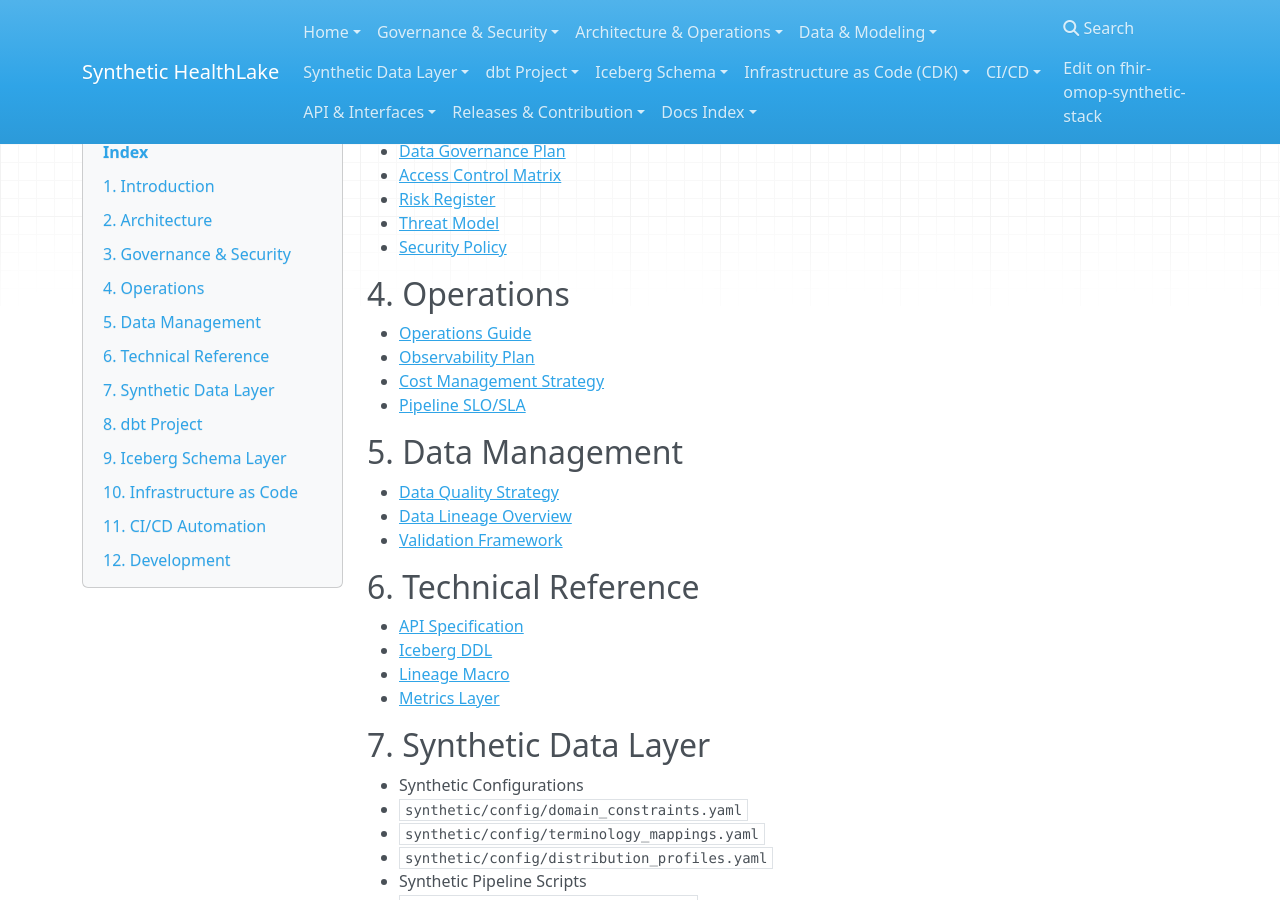
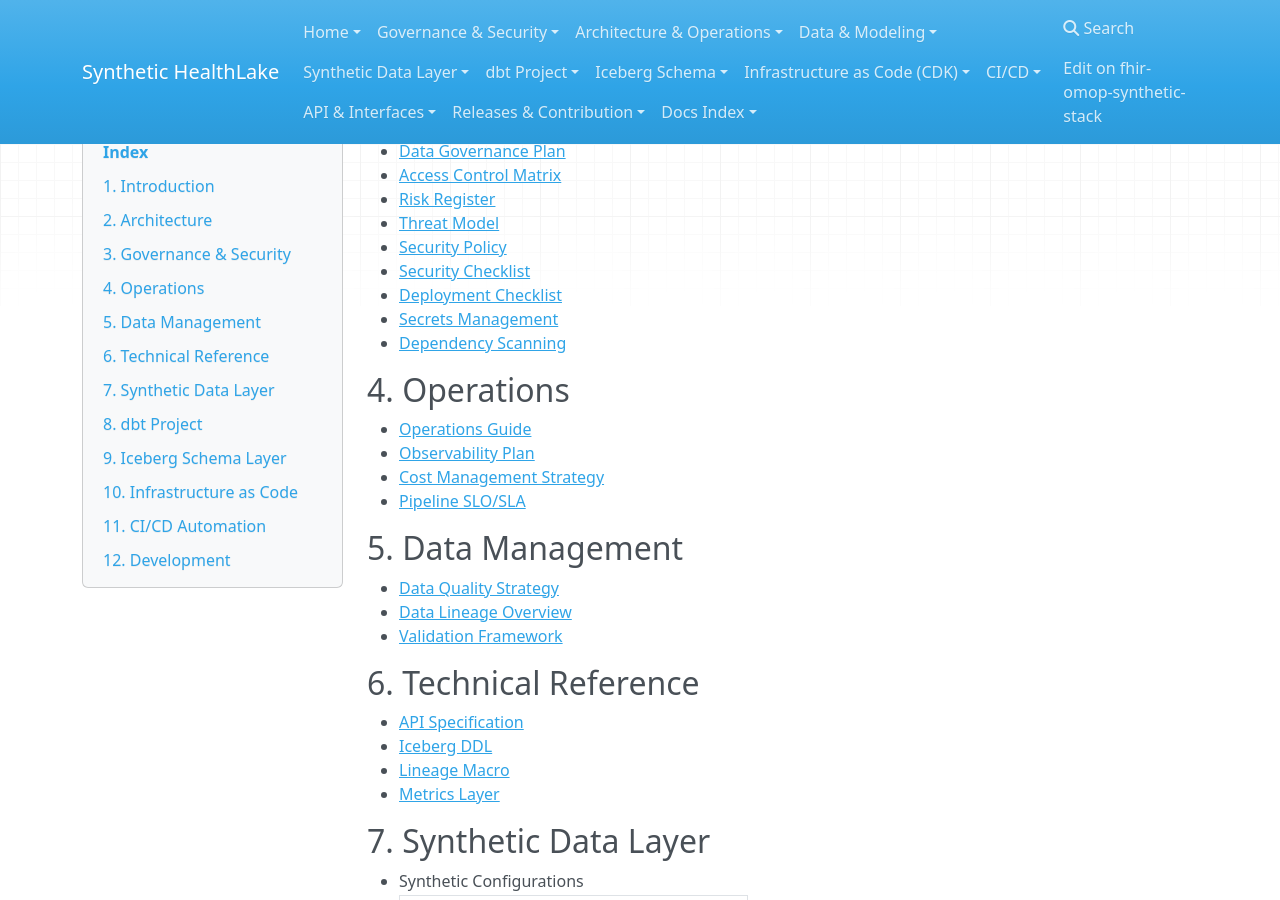
Before and after one commit to robandrewford/synthetic-healthlake, an MkDocs documentation site: the page built from docs/index.md, in a window 1280 px wide and 900 px high, scrolled down 473 px. Built offline with MkDocs 1.6.1, drawn with Linux system fonts in a browser that asks for light colours; nearby versions of some CDN libraries.

Commit message:
docs: update index with new security documentation links - task 6.8
Added links to:
- Security Checklist
- Deployment Checklist
- Secrets Management
- Dependency Scanning

```diff
--- a/docs/index.md
+++ b/docs/index.md
@@ -17,6 +17,10 @@
 - [Risk Register](governance/risk-register.md)
 - [Threat Model](governance/threat-model.md)
 - [Security Policy](security/security.md)
+- [Security Checklist](security/security-checklist.md)
+- [Deployment Checklist](security/deployment-checklist.md)
+- [Secrets Management](security/secrets-management.md)
+- [Dependency Scanning](security/dependency-scanning.md)
 
 ## 4. Operations
 - [Operations Guide](operations/operations.md)
```
Also changed, not shown: 1 other file.
